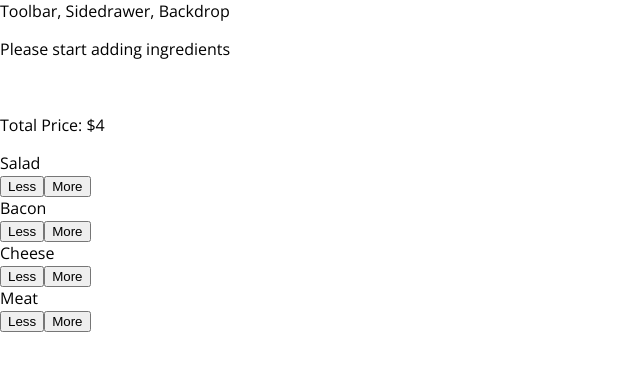
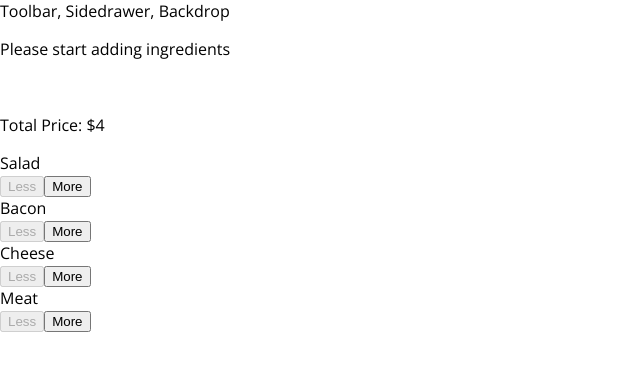
Before and after one commit to dilsherbuttar/Burger-builder, a React app: page / in a window 1280 px wide. Shown: the top 370 px of the page, without its empty margins (0-640 px from the left). Built offline with nearby package versions, Linux system fonts and the light colour scheme.

Commit message:
Disables the button if there is no ingredient

```diff
--- a/src/components/Burger/BuildControls/BuildControl/BuildControl.js
+++ b/src/components/Burger/BuildControls/BuildControl/BuildControl.js
@@ -5,7 +5,9 @@ import classes from './BuildControl.css';
     return (
         <div className = {classes.BuildControl}>
             <div className = {classes.Label}>{props.label}</div>
-            <button className = {classes.Less} onClick = {props.removeIngredient}>Less </button>
+            <button className = {classes.Less}
+            onClick = {props.removeIngredient}
+            disabled = {!props.disabledInfo[props.type]}>Less </button>
             <button className ={classes.More} onClick = {props.addIngredient} >More</button>
         </div>
     )
--- a/src/components/Burger/BuildControls/BuildControls.js
+++ b/src/components/Burger/BuildControls/BuildControls.js
@@ -12,7 +12,13 @@ const buildControls =  (props) => {
     return (
         <div className = {classes.BuildControls}>
            {controls.map(control => {
-               return <BuildControl key ={control.label} label = {control.label} addIngredient = {() => props.addIngredient(control.type)} removeIngredient = {() => props.removeIngredient(control.type)}/>
+               return <BuildControl key ={control.label}
+               label = {control.label}
+               type = {controls.type}
+               addIngredient = {() => props.addIngredient(control.type)}
+               removeIngredient = {() => props.removeIngredient(control.type)}
+               disabledInfo = {props.disabledInfo}
+               />
            })}
         </div>
     )
--- a/src/containers/BurgerBuilder/BurgerBuilder.js
+++ b/src/containers/BurgerBuilder/BurgerBuilder.js
@@ -42,20 +42,14 @@ class BurgerBuilder extends Component {
 
   removeIngredientHandler = (type) => {
     let currentCount = this.state.ingredients[type];
-    let updatedCount;
-    if ((currentCount - 1) <= 0) {
-      updatedCount = 0;
-    } else {
-      updatedCount = currentCount - 1;
+    if (currentCount <= 0) {
+      return;
     }
+    let updatedCount = currentCount - 1;
     let {ingredients} = this.state;
     const priceSubstraction = INGRIDIENT_PRICES[type];
-    let newPrice;
-    if ( (this.state.totalPrice - priceSubstraction) <= 4) {
-      newPrice = 4;
-    } else {
-      newPrice = this.state.totalPrice - priceSubstraction
-    }
+    let newPrice = this.state.totalPrice - priceSubstraction;
+
 
 
     this.setState({
@@ -68,6 +62,13 @@ class BurgerBuilder extends Component {
 
   }
   render() {
+    const disabledInfo = {
+      ...this.state.ingredients
+    }
+
+    for ( let key in disabledInfo) {
+      disabledInfo[key] = disabledInfo[key] <= 0
+    }
     console.log(this.state);
       return (
         <Aux>
@@ -76,6 +77,7 @@ class BurgerBuilder extends Component {
             <BuildControls
             addIngredient = {this.addIngredientHandler}
             removeIngredient = {this.removeIngredientHandler}
+            disabledInfo = {disabledInfo}
             />
         </Aux>
       )
```
